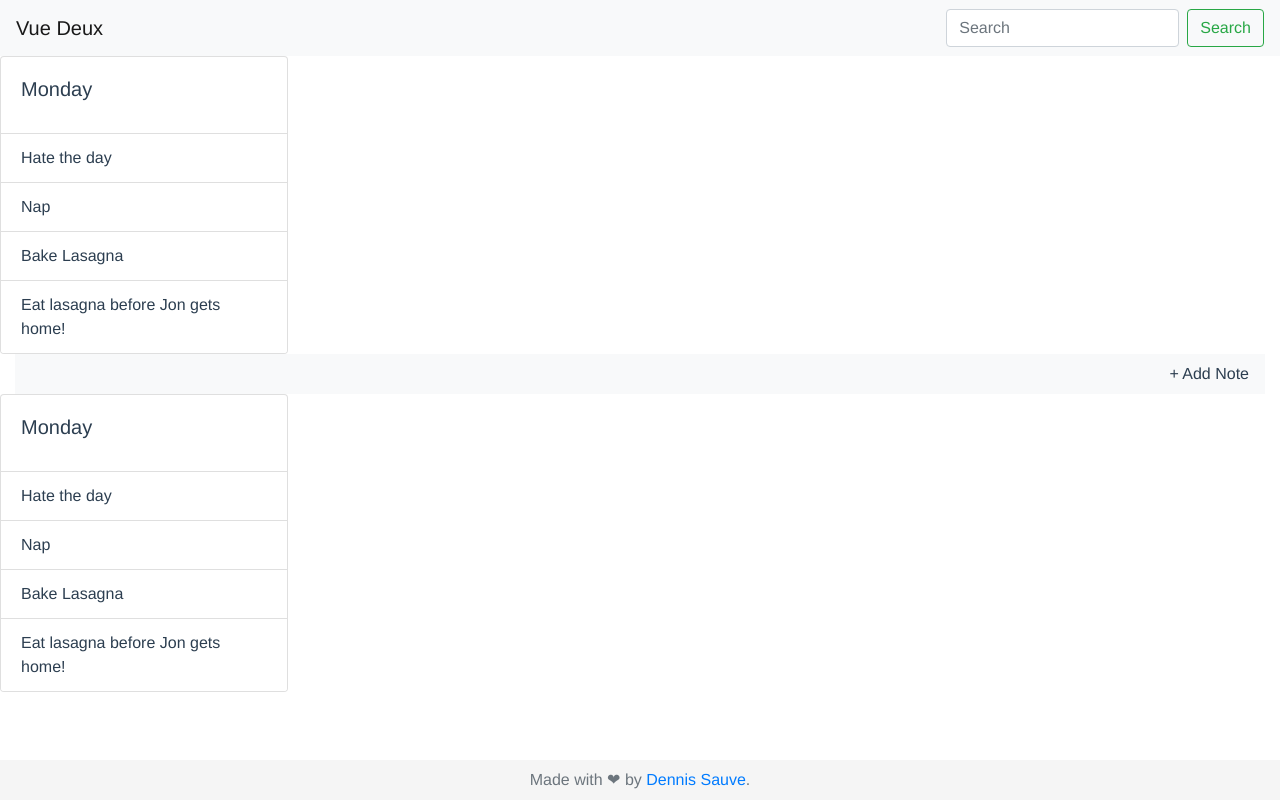
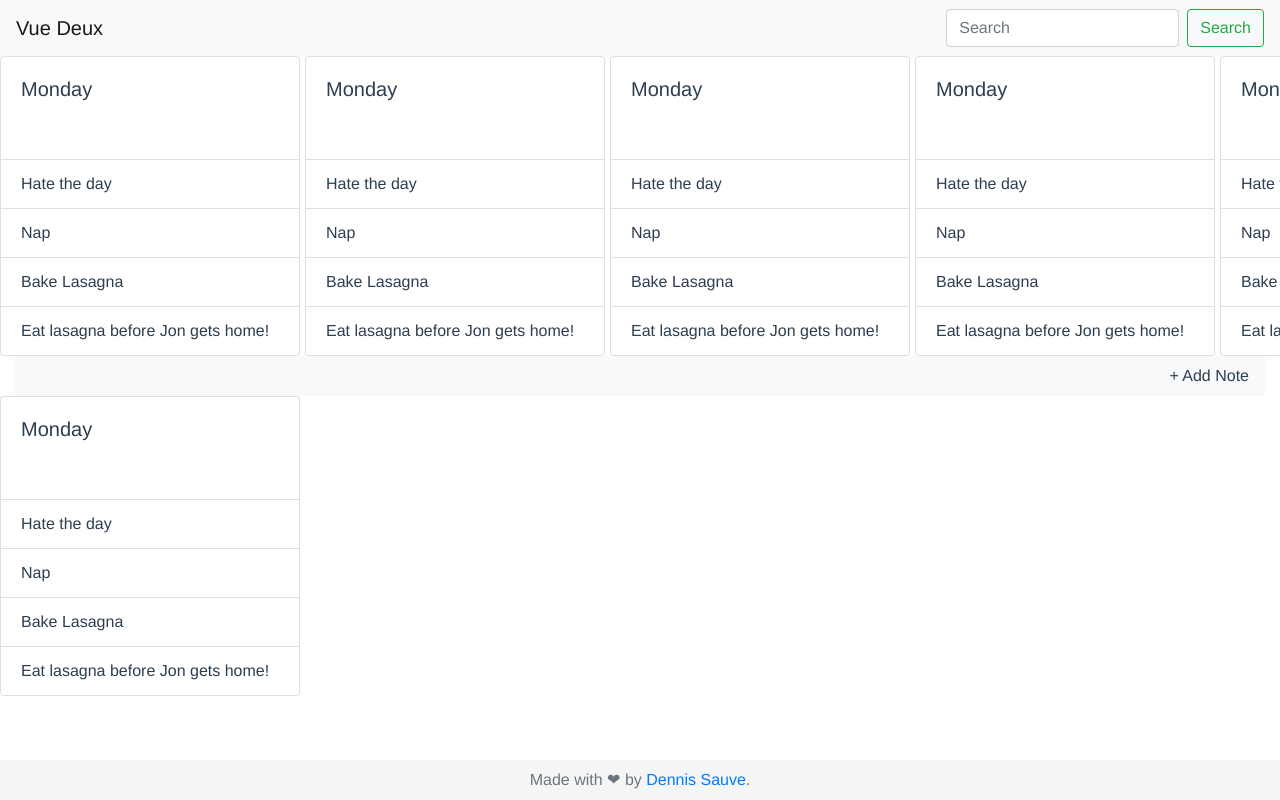
Before and after one commit to dengsauve/vuex-deux, a Vue app: page / in a window 1280 px wide. Built offline with nearby package versions, Linux system fonts and the light colour scheme.

Commit message:
Horizontal scrolling working the way I'd like

```diff
--- a/src/App.vue
+++ b/src/App.vue
@@ -5,23 +5,34 @@
 
     <div class="container-fluid">
 
-      <div class="row">
-        <div class="card" style="width: 18rem;">
-          <div class="card-body">
-            <h5 class="card-title">Monday</h5>
-          </div>
-          <ul class="list-group list-group-flush">
-            <li class="list-group-item">Hate the day</li>
-            <li class="list-group-item">Nap</li>
-            <li class="list-group-item">Bake Lasagna</li>
-            <li class="list-group-item">Eat lasagna before Jon gets home!</li>
-          </ul>
-        </div>
+      <div class="row flex-row flex-nowrap card-holder">
+
+        <ListCard/>
+        <ListCard/>
+        <ListCard/>
+        <ListCard/>
+        <ListCard/>
+        <ListCard/>
+        <ListCard/>
+        <ListCard/>
+        <ListCard/>
+        <ListCard/>
+        <ListCard/>
+        <ListCard/>
+        <ListCard/>
+        <ListCard/>
+        <ListCard/>
+        <ListCard/>
+        <ListCard/>
+        <ListCard/>
+        <ListCard/>
+        <ListCard/>
+
       </div>
 
       <Navigation add="true"/>
 
-      <div class="row">
+      <div class="row flex-row flex-nowrap card-holder">
         <div class="card" style="width: 18rem;">
           <div class="card-body">
             <h5 class="card-title">Monday</h5>
@@ -46,10 +57,11 @@
 
 import Navigation from "@/components/Navigation";
 import FooterBar from "@/FooterBar";
+import ListCard from "@/ListCard";
 
 export default {
   name: 'App',
-  components: {FooterBar, Navigation}
+  components: {ListCard, FooterBar, Navigation}
 }
 </script>
 
@@ -61,4 +73,12 @@ export default {
   color: #2c3e50;
 }
 
+.card-holder {
+  overflow-x: scroll;
+}
+
+.card-holder::-webkit-scrollbar {
+  display: none;
+}
+
 </style>
--- /dev/null
+++ b/src/ListCard.vue
@@ -0,0 +1,25 @@
+<template>
+  <div class="card">
+    <div class="card-body">
+      <h5 class="card-title">Monday</h5>
+    </div>
+    <ul class="list-group list-group-flush">
+      <li class="list-group-item">Hate the day</li>
+      <li class="list-group-item">Nap</li>
+      <li class="list-group-item">Bake Lasagna</li>
+      <li class="list-group-item">Eat lasagna before Jon gets home!</li>
+    </ul>
+  </div>
+</template>
+<script>
+export default {
+  name: 'ListCard'
+}
+</script>
+<style>
+.card {
+  min-height: 300px;
+  min-width: 300px!important;
+  margin-right: 5px;
+}
+</style>
```
